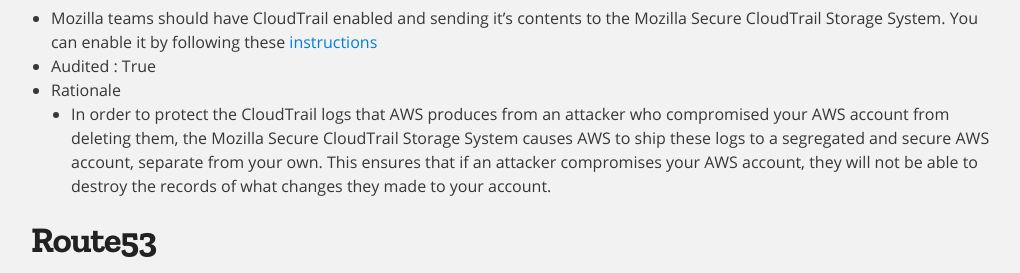
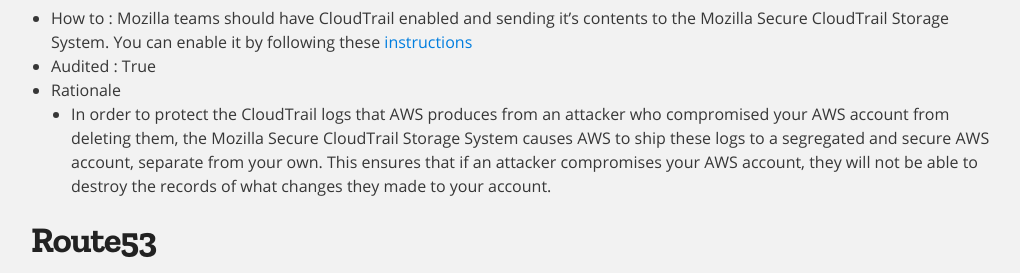
Before and after one commit to mozilla/infosec.mozilla.org, a Jekyll site: the page built from docs/guidelines/aws_security.md, in a window 1280 px wide and 900 px high, scrolled down 1396 px, cut to the strip 253-526 px from the top of the window. Shown: the whole strip, without its empty margins (129-1149 px from the left). Built offline with Jekyll 4.4.1, drawn with Linux system fonts in a browser that asks for light colours; the repository's description, which GitHub fills in, is left out.

Commit message:
Add how to prefix

```diff
--- a/docs/guidelines/aws_security.md
+++ b/docs/guidelines/aws_security.md
@@ -56,7 +56,7 @@ CloudTrail logs enable the security team to perform incident response when an ac
 
 ## Use the Mozilla Secure CloudTrail Storage System
 
-* Mozilla teams should have CloudTrail enabled and sending it's contents to the Mozilla Secure CloudTrail Storage System. You can enable it by following these [instructions](https://mana.mozilla.org/wiki/display/SECURITY/AWS+Secure+CloudTrail+Storage+System#AWSSecureCloudTrailStorageSystem-HowtoenableyourMozillaAWSaccounttousetheSecureCloudTrailStorageSystem)
+* How to : Mozilla teams should have CloudTrail enabled and sending it's contents to the Mozilla Secure CloudTrail Storage System. You can enable it by following these [instructions](https://mana.mozilla.org/wiki/display/SECURITY/AWS+Secure+CloudTrail+Storage+System#AWSSecureCloudTrailStorageSystem-HowtoenableyourMozillaAWSaccounttousetheSecureCloudTrailStorageSystem)
 * Audited : True
 * Rationale
     - In order to protect the CloudTrail logs that AWS produces from an attacker who compromised your AWS account from deleting them, the Mozilla Secure CloudTrail Storage System causes AWS to ship these logs to a segregated and secure AWS account, separate from your own. This ensures that if an attacker compromises your AWS account, they will not be able to destroy the records of what changes they made to your account.
```
